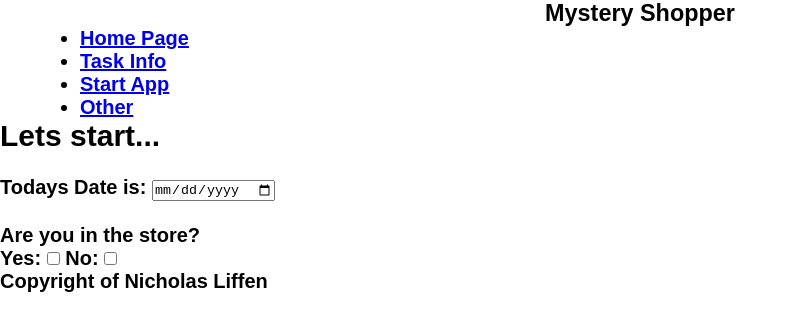
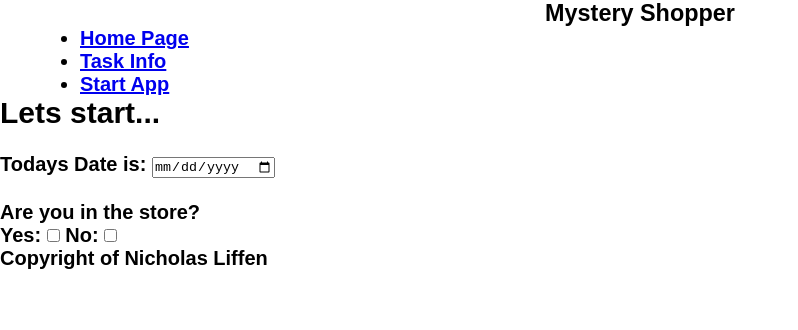
Before and after one commit to NickLiffen/MobileSiteNew, a plain HTML site: page app.html in a window 1280 px wide. Shown: the whole page, without its empty margins (0-798 px from the left). Drawn offline with nearby package versions, Linux system fonts and the light colour scheme.

Commit message:
Removed Bit of Navagation bar

```diff
--- a/app.html
+++ b/app.html
@@ -22,7 +22,6 @@
                 <li><a href="#">Home Page</a></li>
                 <li><a href="#">Task Info</a></li>
                 <li><a href="#">Start App</a></li>
-                <li><a href="#">Other</a></li>
               </ul>
             </nav>
 </div>
--- a/iphone.css
+++ b/iphone.css
@@ -48,7 +48,7 @@ nav ul li {
 	float: left;
 }
 nav ul li a {
-	display: block; padding: 5px 4px;
+	display: block; padding: 5px 10px;
 	color: #757575; text-decoration: none;
 }
 .box{
```
Also changed, not shown: appFive.html (+0 -1 lines), appFour.html (+0 -1 lines), appOne.html (+0 -1 lines), appThree.html (+0 -1 lines), appTwo.html (+0 -1 lines), candidateinfo.html (+0 -1 lines), finished.html (+0 -1 lines), index.html (+0 -1 lines), startapp.html (+0 -1 lines).
